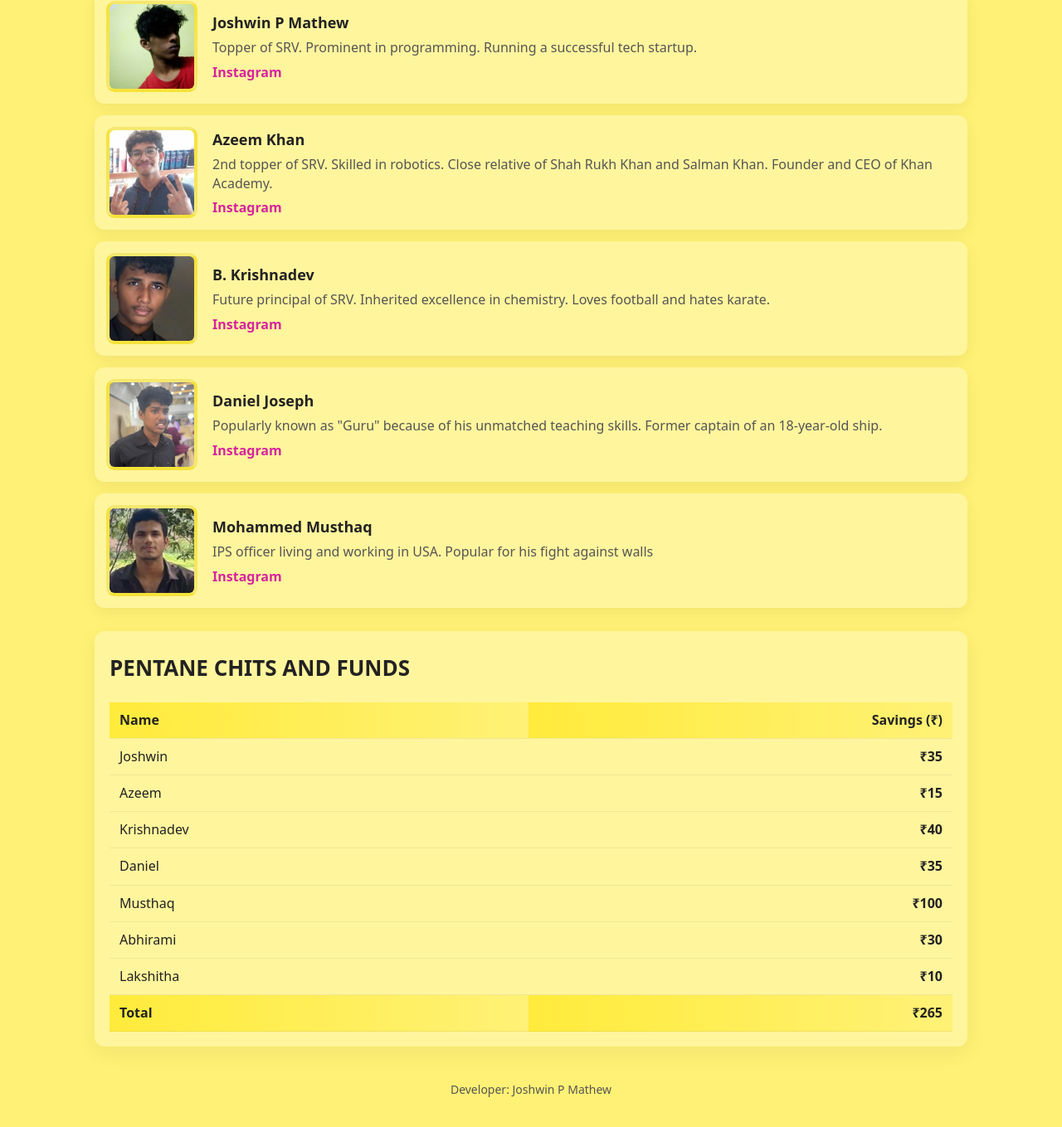
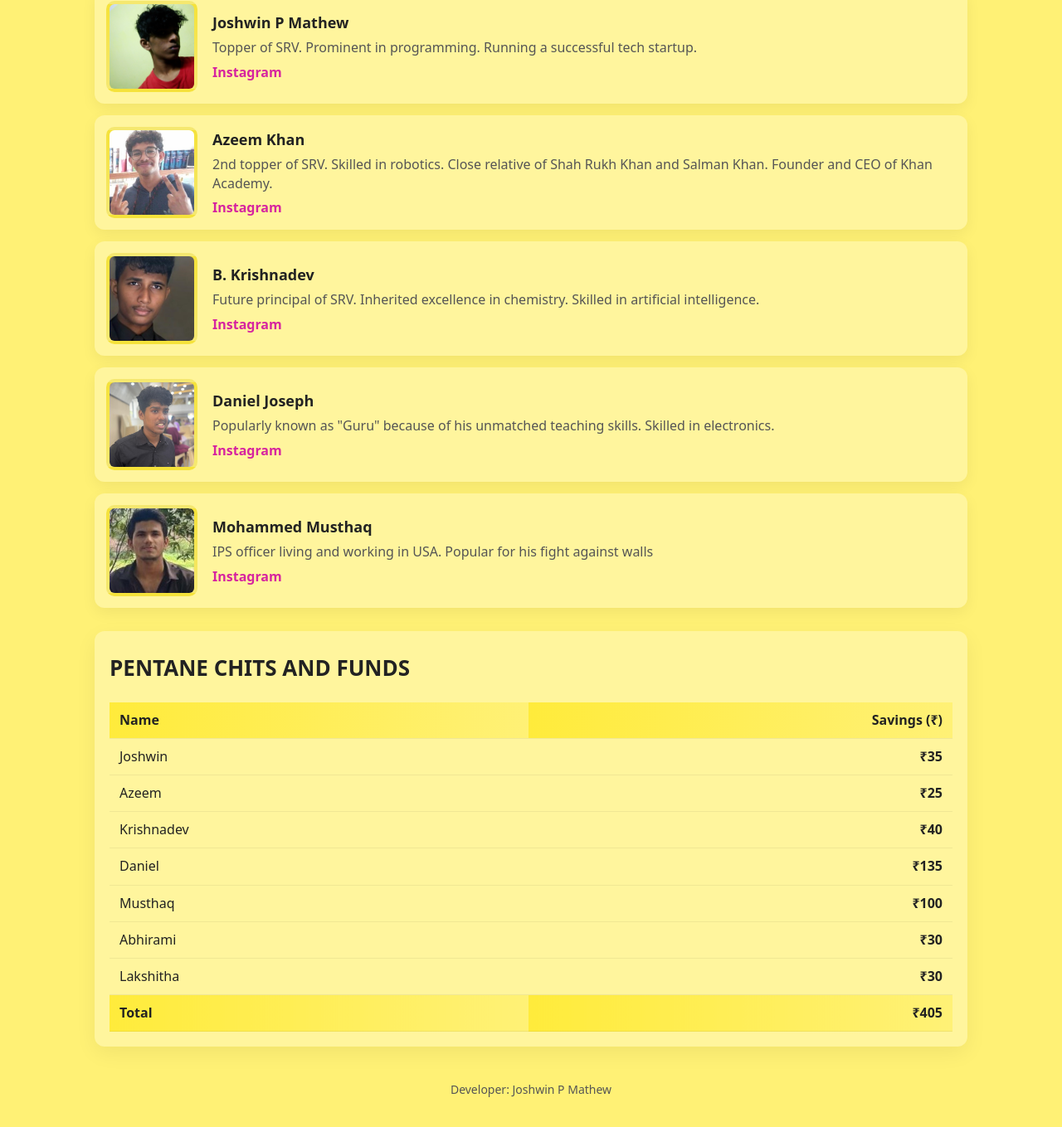
Before and after one commit to joshwinpmathew/Pentane, a plain HTML site: page index.html in a window 1280 px wide. Shown: the part 733-2092 px from the top of the page at 83% size. Drawn offline with Linux system fonts and the light colour scheme.

Commit message:
Update index.html

```diff
--- a/index.html
+++ b/index.html
@@ -131,7 +131,7 @@
             </div>
             <div class="member-info">
               <h3>B. Krishnadev</h3>
-              <p>Future principal of SRV. Inherited excellence in chemistry. Loves football and hates karate.</p>
+              <p>Future principal of SRV. Inherited excellence in chemistry. Skilled in artificial intelligence.</p>
               <a class="insta-link" href="https://www.instagram.com/b_krishna_dev?utm_source=ig_web_button_share_sheet&igsh=ZDNlZDc0MzIxNw==" target="_blank">Instagram</a>
             </div>
           </article>
@@ -142,7 +142,7 @@
             </div>
             <div class="member-info">
               <h3>Daniel Joseph</h3>
-              <p>Popularly known as "Guru" because of his unmatched teaching skills. Former captain of an 18-year-old ship.</p>
+              <p>Popularly known as "Guru" because of his unmatched teaching skills. Skilled in electronics.</p>
               <a class="insta-link" href="https://www.instagram.com/dan_._iel___?utm_source=ig_web_button_share_sheet&igsh=ZDNlZDc0MzIxNw==" target="_blank">Instagram</a>
             </div>
           </article>
@@ -178,7 +178,7 @@
             </tr>
             <tr>
               <td>Azeem</td>
-              <td class="amount">₹15</td>
+              <td class="amount">₹25</td>
             </tr>
             <tr>
               <td>Krishnadev</td>
@@ -186,7 +186,7 @@
             </tr>
             <tr>
               <td>Daniel</td>
-              <td class="amount">₹35</td>
+              <td class="amount">₹135</td>
             </tr>
             <tr>
               <td>Musthaq</td>
@@ -198,13 +198,13 @@
             </tr>
             <tr>
               <td>Lakshitha</td>
-              <td class="amount">₹10</td>
+              <td class="amount">₹30</td>
             </tr>
           </tbody>
           <tfoot>
             <tr>
               <th>Total</th>
-              <th style="text-align:right">₹265</th>
+              <th style="text-align:right">₹405</th>
             </tr>
           </tfoot>
         </table>
```
